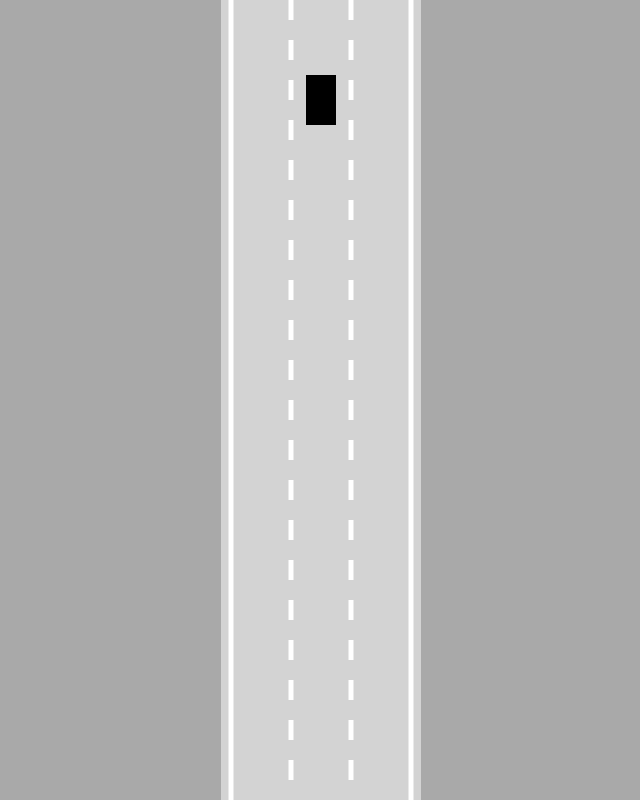
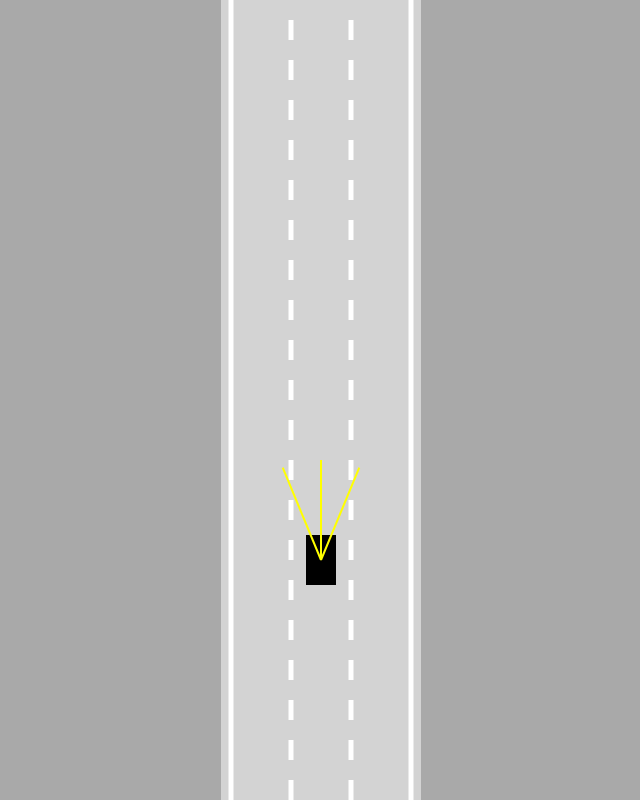
Before and after one commit to Thibault-Monnier/IA-SelfDriving, a plain HTML site: page index.html in a window 1280 px wide. Shown: the whole page, without its empty margins (319-959 px from the left). Drawn offline with Linux system fonts and the light colour scheme.

Commit message:
Sensor + road scrolling

```diff
--- a/car.js
+++ b/car.js
@@ -11,11 +11,13 @@ class Car {
     this.friction = 0.05
     this.angle = 0
 
+    this.sensor = new Sensor(this)
     this.controls = new Controls()
   }
 
   update() {
     this.#move()
+    this.sensor.update()
   }
 
   #move() {
@@ -67,5 +69,7 @@ class Car {
     ctx.fill()
 
     ctx.restore()
+
+    this.sensor.draw(ctx)
   }
 }
--- a/index.html
+++ b/index.html
@@ -6,6 +6,7 @@
   </head>
   <body>
     <canvas id="myCanvas"></canvas>
+    <script src="sensor.js"></script>
     <script src="utils.js"></script>
     <script src="road.js"></script>
     <script src="controls.js"></script>
--- a/main.js
+++ b/main.js
@@ -11,7 +11,13 @@ function animate() {
   car.update()
 
   canvas.height = window.innerHeight
+
+  ctx.save()
+  ctx.translate(0, -car.y + canvas.height * 0.7)
+
   road.draw(ctx)
   car.draw(ctx)
+
+  ctx.restore()
   requestAnimationFrame(animate)
 }
--- a/road.js
+++ b/road.js
@@ -10,6 +10,15 @@ class Road {
     const infinity = 1000000
     this.top = -infinity
     this.bottom = infinity
+
+    const topLeft = { x: this.left, y: this.top }
+    const topRight = { x: this.right, y: this.top }
+    const bottomLeft = { x: this.left, y: this.bottom }
+    const bottomRight = { x: this.right, y: this.bottom }
+    this.borders = [
+      [topLeft, bottomLeft],
+      [topRight, bottomRight],
+    ]
   }
 
   getLaneCenter(laneIndex) {
@@ -25,19 +34,22 @@ class Road {
     ctx.lineWidth = 5
     ctx.strokeStyle = "white"
 
-    for (let i = 0; i <= this.laneCount; i++) {
+    for (let i = 1; i <= this.laneCount - 1; i++) {
       const x = lerp(this.left, this.right, i / this.laneCount)
 
-      if (i > 0 && i < this.laneCount) {
-        ctx.setLineDash([20, 20])
-      } else {
-        ctx.setLineDash([])
-      }
-
+      ctx.setLineDash([20, 20])
       ctx.beginPath()
       ctx.moveTo(x, this.top)
       ctx.lineTo(x, this.bottom)
       ctx.stroke()
     }
+
+    ctx.setLineDash([])
+    this.borders.forEach(border => {
+      ctx.beginPath()
+      ctx.moveTo(border[0].x, border[0].y)
+      ctx.lineTo(border[1].x, border[1].y)
+      ctx.stroke()
+    })
   }
 }
--- /dev/null
+++ b/sensor.js
@@ -0,0 +1,38 @@
+class Sensor {
+  constructor(car) {
+    this.car = car
+    this.rayCount = 3
+    this.rayLength = 100
+    this.raySpread = Math.PI / 4
+
+    this.rays = []
+  }
+
+  update() {
+    this.rays = []
+    for (let i = 0; i < this.rayCount; i++) {
+      const rayAngle = lerp(
+        this.raySpread / 2,
+        -this.raySpread / 2,
+        i / (this.rayCount - 1)
+      ) + this.car.angle
+
+      const start = { x: this.car.x, y: this.car.y }
+      const end = {
+        x: this.car.x - Math.sin(rayAngle) * this.rayLength,
+        y: this.car.y - Math.cos(rayAngle) * this.rayLength,
+      }
+      this.rays.push([start, end])
+    }
+  }
+  draw(ctx) {
+    for (let i = 0; i < this.rayCount; i++) {
+      ctx.beginPath()
+      ctx.lineWidth = 2
+      ctx.strokeStyle = "yellow"
+      ctx.moveTo(this.rays[i][0].x, this.rays[i][0].y)
+      ctx.lineTo(this.rays[i][1].x, this.rays[i][1].y)
+      ctx.stroke()
+    }
+  }
+}
```
